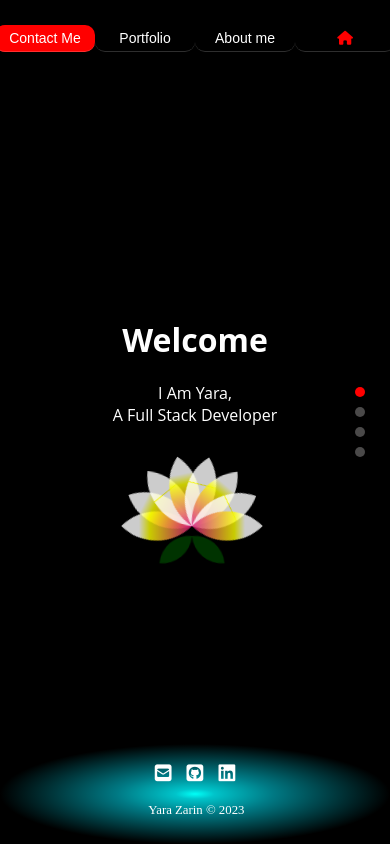
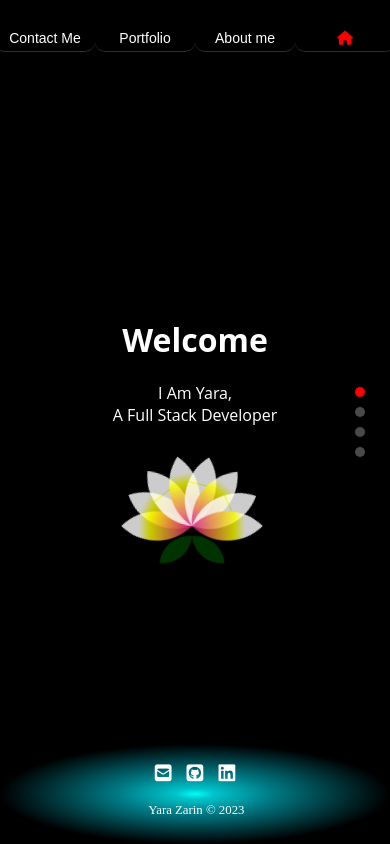
Before and after one commit to yarazarin/myportfolio, a React (Create React App) app: page / in a window 390 px wide. In both pictures the pointer is over the button "Contact Me". Built offline with nearby package versions, Linux system fonts and the light colour scheme; no server answers.

Commit message:
hover on phone fixed

```diff
--- a/src/App.css
+++ b/src/App.css
@@ -13,6 +13,10 @@
     font-size: 14px;
     min-width: 100px;
     min-width: 100px;
+  }
+
+  .navbar button:hover {
+    background-color: #ff000000;
   }
 
   .form-group {
--- a/src/components/Navbar.css
+++ b/src/components/Navbar.css
@@ -23,7 +23,7 @@
 }
 
 .navbar button:hover {
-  background-color: #ff0000;
+  background-color: #ffffff3b;
 }
 
 .navbar button.active {
```
